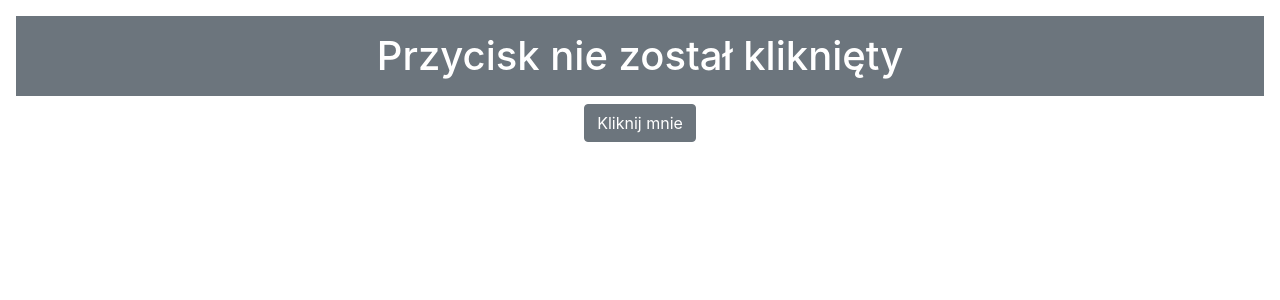
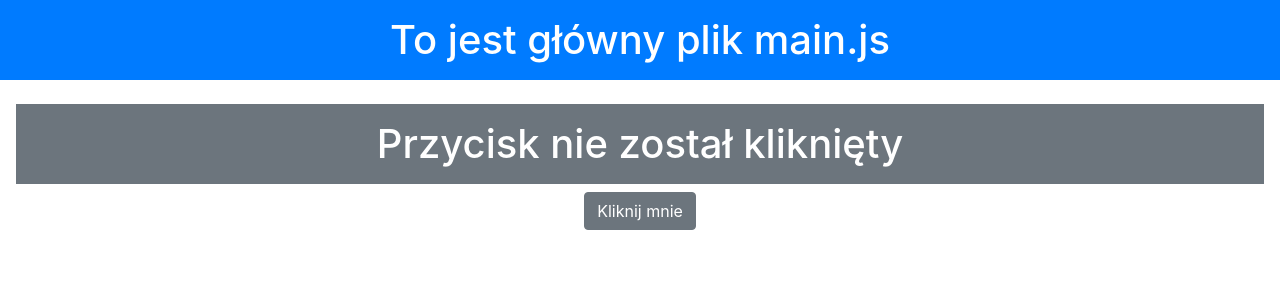
Before and after one commit to kasperski95/wieik-ssi-lab-vue, a Vue app: page / in a window 1280 px wide. Shown: the top 300 px of the page. Built offline with nearby package versions, Linux system fonts and the light colour scheme.

Commit message:
refactor

```diff
--- a/src/App.vue
+++ b/src/App.vue
@@ -1,28 +1,30 @@
 <template>
-  <div id="app">
-    <img alt="Vue logo" src="./assets/logo.png" />
-    <HelloWorld msg="Welcome to Your Vue.js App" />
+  <div class="text-center p-3">
+    <h1 class="bg-secondary text-white p-3">
+      {{ komunikat }}
+    </h1>
+    <button class="btn btn-secondary" v-on:click="przechwycKlikniecie">
+      Kliknij mnie
+    </button>
   </div>
 </template>
 
 <script>
-import HelloWorld from "./components/HelloWorld.vue";
-
 export default {
-  name: "App",
-  components: {
-    HelloWorld,
+  data: () => ({
+    licznik: 0,
+  }),
+  methods: {
+    przechwycKlikniecie() {
+      this.licznik++;
+    },
+  },
+  computed: {
+    komunikat() {
+      return this.licznik == 0
+        ? "Przycisk nie został kliknięty"
+        : `Liczba kliknięć: ${this.licznik}`;
+    },
   },
 };
 </script>
-
-<style>
-#app {
-  font-family: Avenir, Helvetica, Arial, sans-serif;
-  -webkit-font-smoothing: antialiased;
-  -moz-osx-font-smoothing: grayscale;
-  text-align: center;
-  color: #2c3e50;
-  margin-top: 60px;
-}
-</style>
--- a/src/main.js
+++ b/src/main.js
@@ -1,31 +1,16 @@
+import '../node_modules/bootstrap/dist/css/bootstrap.css';
 import Vue from 'vue';
-import '../node_modules/bootstrap/dist/css/bootstrap.css';
+import mojKomponent from './App';
 
 new Vue({
   el: '#app',
+  components: { wlasny: mojKomponent },
   template: `
-  <div class="text-center p-3">
-    <h1 class="bg-secondary text-white p-3">
-      {{ komunikat }}
+  <div class="text-center">
+    <h1 class="bg-primary text-white p-3">
+      To jest główny plik main.js
     </h1>
-    <button class="btn btn-secondary" v-on:click="przechwycKlikniecie">
-      Kliknij mnie
-    </button>
+    <wlasny />
   </div>
   `,
-  data: {
-    licznik: 0,
-  },
-  methods: {
-    przechwycKlikniecie() {
-      this.licznik++;
-    },
-  },
-  computed: {
-    komunikat() {
-      return this.licznik == 0
-        ? 'Przycisk nie został kliknięty'
-        : `Liczba kliknięć: ${this.licznik}`;
-    },
-  },
 });
```
